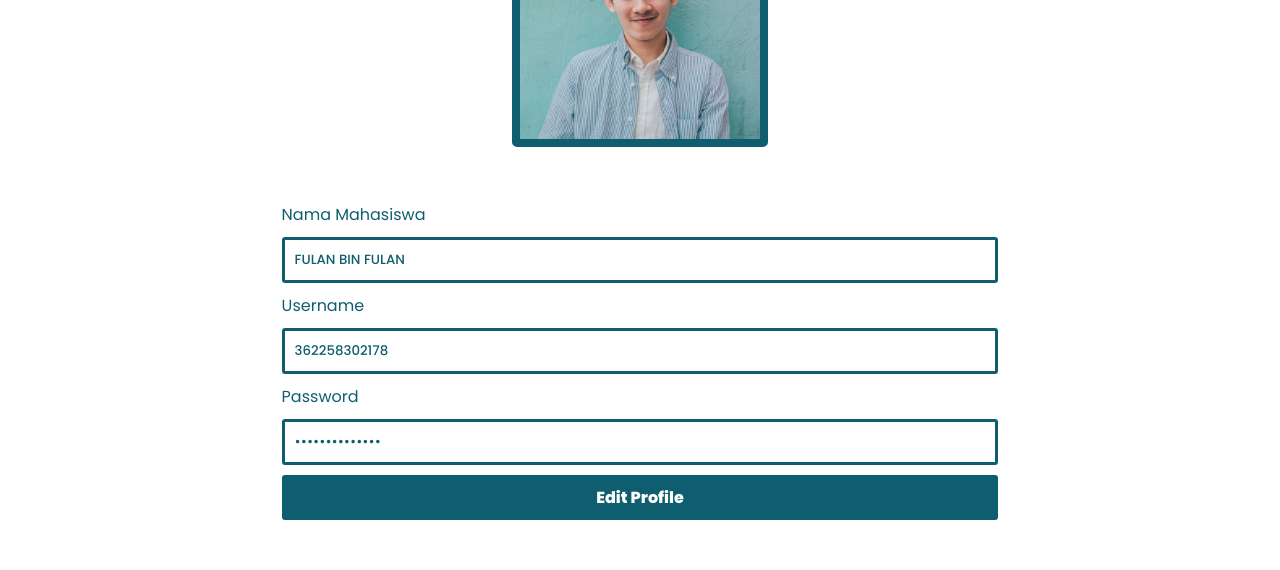
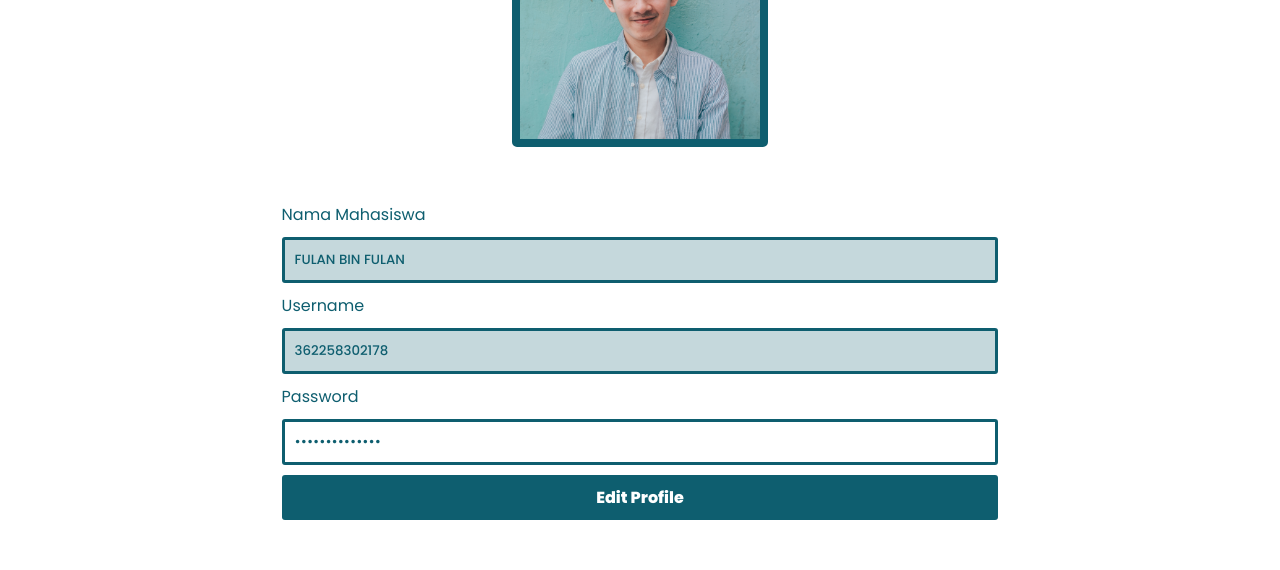
Before and after one commit to alaisyah/PUTIOnline, a PHP site: page /mahasiswa/editprofile.html in a window 1280 px wide. Shown: the part 359-929 px from the top of the page. Run offline with PHP 8.4, Linux system fonts and the light colour scheme.

Commit message:
Memperbaiki form edit profile

```diff
--- a/mahasiswa/editprofile.html
+++ b/mahasiswa/editprofile.html
@@ -54,13 +54,14 @@
               </label>
             </div>
             <label for="nama">Nama Mahasiswa</label>
-            <input type="text" name="nama" value="FULAN BIN FULAN" id="nama" />
+            <input type="text" name="nama" value="FULAN BIN FULAN" id="nama"  readonly/>
             <label for="username">Username</label>
             <input
               type="text"
               name="username"
               value="362258302178"
-              id="usename"
+              id="username"
+              readonly
             />
             <label for="password">Password</label>
             <input
@@ -77,6 +78,13 @@
       <footer>
         <p class="container">Copyright &copy; 2023 by PUTI ONLINE</p>
       </footer>
+      <script>
+        const nama = document.getElementById("nama")
+        const username = document.getElementById("username")
+
+        nama.addEventListener("click", () => alert("Nama tidak dapat diubah!"))
+        username.addEventListener("click", () => alert("Username tidak dapat diubah!"))
+      </script>
     </body>
   </body>
 </html>
--- a/style/editprofile.css
+++ b/style/editprofile.css
@@ -240,6 +240,12 @@ main .container form .image label input[type=file] {
   position: absolute;
   display: none;
 }
+main .container form input:-moz-read-only {
+  background-color: rgba(14, 93, 111, 0.2392156863);
+}
+main .container form input:read-only {
+  background-color: rgba(14, 93, 111, 0.2392156863);
+}
 main .container form > label, main .container form > input,
 main .container form button {
   width: 70%;
--- a/style/editprofile.scss
+++ b/style/editprofile.scss
@@ -235,6 +235,9 @@ main {
           }
         }
       }
+      input:read-only{
+        background-color: #0e5d6f3d;
+      }
       & > label,
       & > input,
       button {
```
Also changed, not shown: 1 other file.
